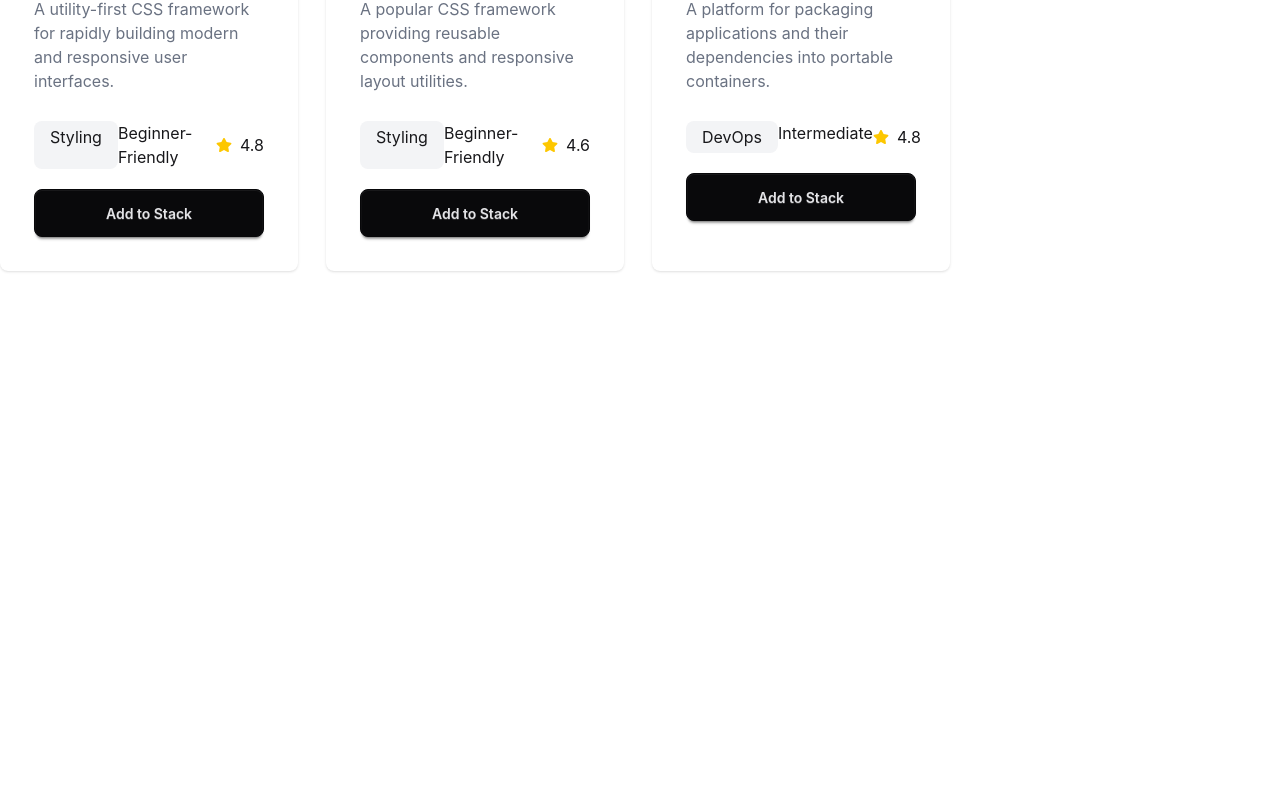
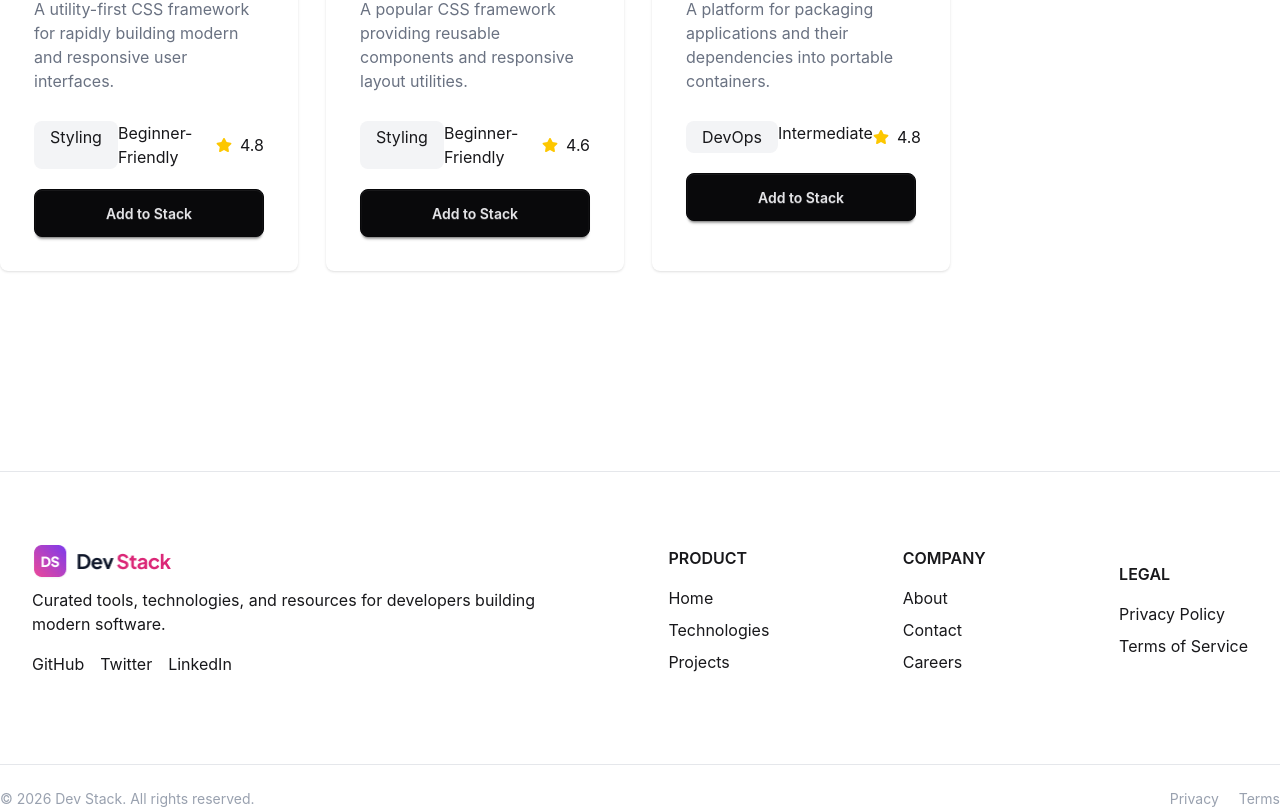
Before and after one commit to RayhanHossain52/DevStack_Website, a React (Vite) app: page / in a window 1280 px wide. Shown: the part 2273-3082 px from the top of the page. Before the commit the page ends 2584 px from the top, so only its background shows below. Built offline with nearby package versions, Linux system fonts and the light colour scheme.

Commit message:
footer added

```diff
--- a/src/App.tsx
+++ b/src/App.tsx
@@ -4,6 +4,7 @@
 import type { CardType } from "./Type";
 import CardSection from "./components/TechCardSection.tsx/CardSection";
 import "react-toastify/dist/ReactToastify.css";
+import Footer from "./components/Footer";
 
 
 const fetchCard = async (): Promise<CardType[]> => {
@@ -24,7 +25,7 @@
       <Suspense fallback={<div className=" flex font-semibold text-2xl justify-center">Loading......</div>}>
         <CardSection CardPromise={cardPromise}/>
       </Suspense>
-
+      <Footer/>
     </>
   )
 }
--- /dev/null
+++ b/src/components/Footer.tsx
@@ -0,0 +1,49 @@
+import logo from "../assets/logo-text.png";
+
+const Footer = () => {
+    return (
+        <footer className="container mx-auto border-t border-gray-200 mt-50">
+            <div className=" flex justify-between items-center px-8 py-12 mt-6">
+                <div className="flex flex-col gap-2">
+                    <img src={logo} alt="" className="w-35" />
+                    <p>Curated tools, technologies, and resources for developers building <br /> modern software.</p>
+                    <div className="flex gap-4 mt-2">
+                        <a href="">GitHub</a>
+                        <a href="">Twitter</a>
+                        <a href="">LinkedIn</a>
+                    </div>
+                </div>
+
+                <div className="flex flex-col gap-2">
+                    <h3 className="mb-2 font-semibold">PRODUCT</h3>
+                    <a href="">Home</a>
+                    <a href="">Technologies</a>
+                    <a href="">Projects</a>
+                </div>
+
+                <div className="flex flex-col gap-2">
+                    <h3 className="mb-2 font-semibold">COMPANY</h3>
+                    <a href="">About</a>
+                    <a href="">Contact</a>
+                    <a href="">Careers</a>
+                </div>
+
+                <div className="flex flex-col gap-2">
+                    <h3 className="mb-2 font-semibold">LEGAL</h3>
+                    <a href="">Privacy Policy</a>
+                    <a href="">Terms of Service</a>
+                </div>
+            </div>
+            <div className="border-t border-gray-200 mt-10 pt-6 flex justify-between text-sm text-gray-400">
+                <p>© 2026 Dev Stack. All rights reserved.</p>
+
+                <div className="flex gap-5">
+                    <a href="">Privacy</a>
+                    <a href="">Terms</a>
+                </div>
+            </div>
+        </footer>
+    );
+};
+
+export default Footer;
```
